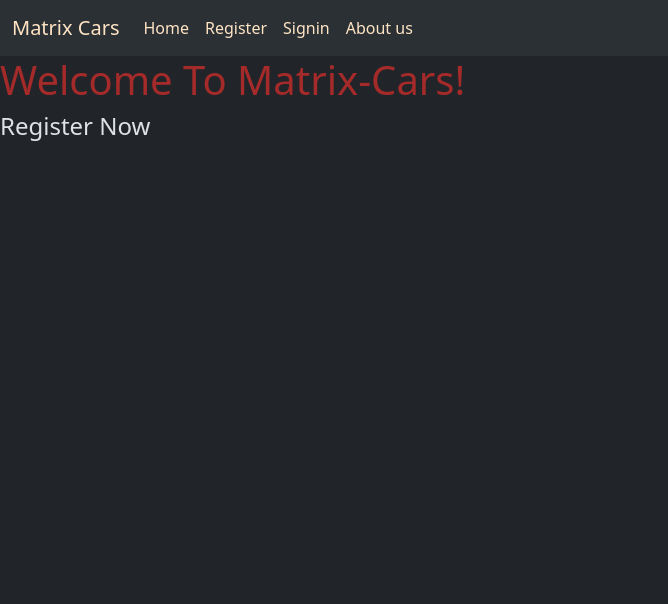
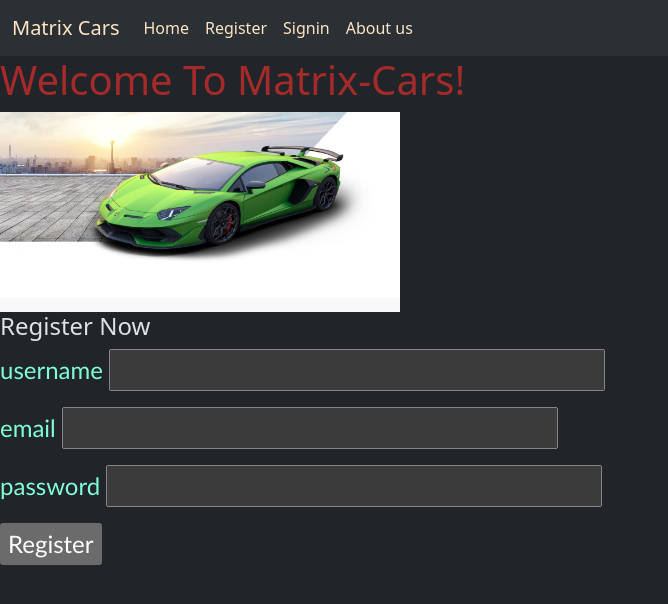
Before and after one commit to mosharoferakib/w6d2-flask-user-form-user-database, a Flask app: page /auth/register in a window 1280 px wide. Shown: the top 604 px of the page, without its empty margins (0-668 px from the left). Run offline with Flask 3, Linux system fonts and the light colour scheme.

Commit message:
added user form and database

```diff
--- a/app/__init__.py
+++ b/app/__init__.py
@@ -1,8 +1,17 @@
 from flask import Flask
+from config import Config
+from flask_sqlalchemy import SQLAlchemy
+from flask_migrate import Migrate
+
 
 app = Flask(__name__)
+app.config.from_object(Config)
+db = SQLAlchemy(app)
+migrate = Migrate(app, db)
 
 from app.blueprints.auth import bp as auth_bp
 app.register_blueprint(auth_bp)
 from app.blueprints.main import bp as main_bp
 app.register_blueprint(main_bp)
+
+from app import models
--- a/app/blueprints/auth/routes.py
+++ b/app/blueprints/auth/routes.py
@@ -1,10 +1,30 @@
-from flask import render_template
+from flask import render_template, flash, redirect, url_for
+
+from app.models import User
+from app import db
+
 
 from . import bp
+from app.forms import RegisterForm
 
-@bp.route('/register')
+
+@bp.route('/register', methods=['GET', 'POST'])
 def register():
-    return render_template('register.jinja')
+    form = RegisterForm()
+    if form.validate_on_submit():
+        username = form.username.data
+        user = User.query.filter_by(username=username).first()
+        email = User.query.filter_by(email=form.email.data).first()
+        if not email and not user:
+            u = User(username=username,email=form.email.data,password=form.password.data)
+            u.commit()
+            flash(f"{username} registered")
+            return redirect(url_for("main.home"))
+        if user:
+            flash(f'{username} already exist, please try again')
+        else:
+            flash(f'{form.email.data} already exist, please login')
+    return render_template('register.jinja', form=form)
 
 @bp.route('/signin')
 def signin():
--- /dev/null
+++ b/app/forms.py
@@ -0,0 +1,10 @@
+from flask_wtf import FlaskForm
+from wtforms import StringField, PasswordField, SubmitField
+from wtforms.validators import DataRequired, Email
+
+
+class RegisterForm(FlaskForm):
+    username = StringField('username', validators=[DataRequired()])
+    email = StringField('email', validators=[DataRequired(), Email()])
+    password = PasswordField('password', validators=[DataRequired()])
+    submit = SubmitField('Register')
--- a/app/templates/base.jinja
+++ b/app/templates/base.jinja
@@ -3,8 +3,8 @@
   <head>
   <style>
     p  {
-  color:aqua;
-  font-family: courier;
+  color:aquamarine;
+  font-family:'Gill Sans', 'Gill Sans MT', Calibri, 'Trebuchet MS', sans-serif;
   font-size: 150%;
 }
 
@@ -17,35 +17,21 @@
     <title>Matrix Cars</title>
     {% endif %}
     <link href="https://cdn.jsdelivr.net/npm/bootstrap@5.3.0-alpha3/dist/css/bootstrap.min.css" rel="stylesheet" integrity="sha384-KK94CHFLLe+nY2dmCWGMq91rCGa5gtU4mk92HdvYe+M/SXH301p5ILy+dN9+nJOZ" crossorigin="anonymous">
-
+    <link rel="stylesheet" href="{{ url_for('static',filename='main.css') }}">
   </head>
   <body>
-    <nav class="navbar navbar-expand-lg bg-body-tertiary">
-  <div class="container-fluid">
-    <a class="navbar-brand" href="/" style="color:bisque;">Matrix Cars</a>
-    <button class="navbar-toggler" type="button" data-bs-toggle="collapse" data-bs-target="#navbarNav" aria-controls="navbarNav" aria-expanded="false" aria-label="Toggle navigation">
-      <span class="navbar-toggler-icon"></span>
-    </button>
-    <div class="collapse navbar-collapse" id="navbarNav">
-      <ul class="navbar-nav">
-        <li class="nav-item">
-          <a class="nav-link active" aria-current="page" href="/" style="color:bisque;">Home</a>
-        </li>
-        <li class="nav-item">
-          <a class="nav-link" href="/auth/register" style="color:bisque;">Register</a>
-        </li>
-        <li class="nav-item">
-          <a class="nav-link" href="/auth/signin" style="color:bisque;">Signin</a>
-        </li>
-        <li class="nav-item">
-          <a class="nav-link" href="/about" style="color:bisque;">About us</a>
-        </li>
-      </ul>
-    </div>
-  </div>
-</nav>
+    {% include "navbar.jinja" %}
+    {% with messages = get_flashed_messages() %}
+    {% if messages %}
+    <ul>
+    {% for message in messages %}
+      <li>{{ message }}</li>
+    {% endfor %}
+    </ul>
+    {% endif %}
+    {% endwith %}
     <h1 style="color:brown">Welcome To Matrix-Cars!</h1>
-
+    <img src="{{ url_for('static',filename='back1.jpg') }}" alt="" width="400" height="200">
 
 <link rel="stylesheet" href="{{ url_for('static', filename='style.css') }}">
     {% block content %}{% endblock %}
--- /dev/null
+++ b/app/templates/navbar.jinja
@@ -0,0 +1,24 @@
+    <nav class="navbar navbar-expand-lg bg-body-tertiary">
+  <div class="container-fluid">
+    <a class="navbar-brand" href="/" style="color:bisque;">Matrix Cars</a>
+    <button class="navbar-toggler" type="button" data-bs-toggle="collapse" data-bs-target="#navbarNav" aria-controls="navbarNav" aria-expanded="false" aria-label="Toggle navigation">
+      <span class="navbar-toggler-icon"></span>
+    </button>
+    <div class="collapse navbar-collapse" id="navbarNav">
+      <ul class="navbar-nav">
+        <li class="nav-item">
+          <a class="nav-link active" aria-current="page" href="{{ url_for('main.home') }}" style="color:bisque;">Home</a>
+        </li>
+        <li class="nav-item">
+          <a class="nav-link" href="{{ url_for('auth.register') }}" style="color:bisque;">Register</a>
+        </li>
+        <li class="nav-item">
+          <a class="nav-link" href="{{ url_for('auth.signin') }}" style="color:bisque;">Signin</a>
+        </li>
+        <li class="nav-item">
+          <a class="nav-link" href="{{ url_for('main.about') }}" style="color:bisque;">About us</a>
+        </li>
+      </ul>
+    </div>
+  </div>
+</nav>
--- a/app/templates/register.jinja
+++ b/app/templates/register.jinja
@@ -1,8 +1,28 @@
 {% extends "base.jinja" %}
+
 {% block content %}
+<form action="" method="post">
 
 <h4>Register Now</h4>
-
-
-
+{{ form.hidden_tag() }}
+<p>
+    {{ form.username.label }}
+    {{ form.username(size=35) }}
+</p>
+<p>
+    {{ form.email.label }}
+    {{ form.email(size=35) }}
+    {% for error in form.email.errors %}
+        <span>{{ error }}</span>
+    {% endfor %}
+</p>
+<p>
+    {{ form.password.label }}
+    {{ form.password(size=35) }}
+    {% for error in form.password.errors %}
+        <span>{{ error }}</span>
+    {% endfor %}
+</p>
+<p>{{ form.submit() }}</p>
+</form>
 {% endblock %}
--- a/app/templates/signin.jinja
+++ b/app/templates/signin.jinja
@@ -1,7 +1,7 @@
 {% extends "base.jinja" %}
 {% block content %}
 
-<h3>signin</h3>
+<h3>Signin</h3>
 
 
 {% endblock %}
--- /dev/null
+++ b/config.py
@@ -0,0 +1,6 @@
+import os
+
+
+class Config():
+    SECRET_KEY = os.environ.get('SECRET_KEY')
+    SQLALCHEMY_DATABASE_URI = os.environ.get('DATABASE_URL')
```
Also changed, not shown: app/models.py (added, +14 -0 lines), requirements.txt (+14 -0 lines), app/static/back1.jpg (added), app/static/main.css (added), 1 other file.
